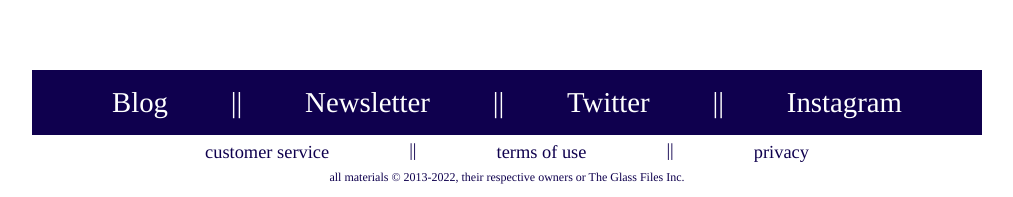
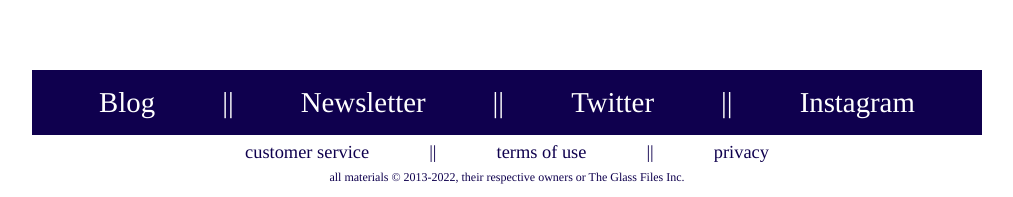
Before and after one commit to brighta19/theglassfiles-svelte, a Svelte app: page / in a window 1280 px wide. Shown: the part 1023-1220 px from the top of the page, without its empty margins (133-1146 px from the left). Built offline with nearby package versions, Linux system fonts and the light colour scheme.

Commit message:
more accessible links

```diff
--- a/public/global.css
+++ b/public/global.css
@@ -67,6 +67,11 @@ a:hover {
 	font-weight: bold;
 }
 
+a:focus, button:focus, .focusable:focus {
+	outline: 2px solid #00aaff;
+	outline-offset: 2px;
+}
+
 label {
 	display: block;
 }
--- a/public/index.html
+++ b/public/index.html
@@ -9,6 +9,7 @@
 	<link rel="dns-prefetch" href="https://s3.amazonaws.com">
 	<link rel="dns-prefetch" href="https://www.youtube-nocookie.com">
 	<meta name="description" content="a tgf app">
+	<meta name="theme-color" content="#860038">
 	<link rel="manifest" type="application/manifest+json" href="site.webmanifest">
 
 	<title>a tgf app</title>
--- a/src/App.svelte
+++ b/src/App.svelte
@@ -8,11 +8,6 @@
 	import ItemPreviewModal from "./ItemPreviewModal.svelte";
 
 	let items = [];
-
-	onMount(async () => {
-		items = await (await fetch("items.json")).json();
-	});
-
 	let previewedItem = null;
 	let showItemPreviewModal = false;
 	let showDescription = false;
@@ -27,6 +22,10 @@
 			document.body.style.overflowY = "overlay";
 		}
 	}
+
+	onMount(async () => {
+		items = await (await fetch("items.json")).json();
+	});
 
 	function onItemClick(event) {
 		previewedItem = event.detail;
--- a/src/Footer.svelte
+++ b/src/Footer.svelte
@@ -1,18 +1,18 @@
 <footer>
     <nav class="block-1 blue-bg">
         <p><a href="/">Blog</a></p>
-        <span>||</span>
+        ||
         <p><a href="/">Newsletter</a></p>
-        <span>||</span>
+        ||
         <p><a href="/">Twitter</a></p>
-        <span>||</span>
+        ||
         <p><a href="/">Instagram</a></p>
     </nav>
     <nav class="block-2 blue">
         <p><a href="/">customer service</a></p>
-        <span>||</span>
+        ||
         <p><a href="/">terms of use</a></p>
-        <span>||</span>
+        ||
         <p><a href="/">privacy</a></p>
     </nav>
     <p class="copyright blue">all materials &copy; 2013-2022, their respective owners or The Glass Files Inc.</p>
@@ -27,14 +27,15 @@
         display: inline-block;
         text-decoration: none;
         height: max-content;
+        padding: 0 60px;
     }
     a:hover {
         text-decoration: underline;
     }
     .block-1 {
         display: flex;
-        justify-content: space-between;
-        padding: 16px 80px;
+        justify-content: space-evenly;
+        padding: 16px 0;
         color: #ffffff;
         font-size: 1.8rem;
     }
@@ -45,14 +46,13 @@
     .block-2 {
         display: flex;
         justify-content: center;
-        padding: 5px 10px;
+        padding: 0 10px;
         font-size: 1.15rem;
-        margin: 0 auto;
+        margin: 7px 0;
     }
     .block-2 a {
         color: inherit;
         font-size: 1.15rem;
-        padding: 2px 80px;
     }
     .block-1 a:hover {
         text-decoration: underline;
--- a/src/ItemGrid.svelte
+++ b/src/ItemGrid.svelte
@@ -14,6 +14,7 @@
 
 <div class="items" style="--template-columns: {templateColumns}; --gap: {gap}">
     {#if items.length === 0}
+        <!-- Display skeleton screen -->
         {#each (new Array(Number(placeholders))) as _i}
             <ItemThumbnailPlaceholder />
         {/each}
--- a/src/ItemPreview.svelte
+++ b/src/ItemPreview.svelte
@@ -47,4 +47,7 @@
         width: var(--width);
         height: var(--height);
     }
+    a {
+        display: inline-block;
+    }
 </style>
--- a/src/ItemThumbnail.svelte
+++ b/src/ItemThumbnail.svelte
@@ -25,16 +25,21 @@
     function urlFromTag(tag) {
         return `https://www.theglassfiles.com/browse/tags?q=${tag}`;
     }
+
+    function onKeyDown(event) {
+        if (event.code === "Enter")
+            dispatch(ITEM_CLICK_EVENT, item);
+    }
 </script>
 
-<div class="item" class:red class:blue on:click={() => dispatch(ITEM_CLICK_EVENT, item)}>
+<div class="item focusable" class:red class:blue on:click={() => dispatch(ITEM_CLICK_EVENT, item)} on:keydown={onKeyDown} tabindex="0">
 	<img class="thumbnail" src={thumbnail_src} width="210" height="210" alt="Item thumbnail" />
 	<div class="tags" class:show={showTags}>
 		<p>{summary}</p>
 		<p>
 			{#each tags as tag, i}
 				{#if i !== 0} &nbsp;| {/if} <!-- Yes, i needed &nbsp; -->
-				<a href={urlFromTag(tag)} on:click|stopPropagation>{tag}</a>
+				<a href={urlFromTag(tag)} on:click|stopPropagation tabindex={showTags ? "0" : "-1"}>{tag}</a>
 			{/each}
 		</p>
 	</div>
```
Also changed, not shown: public/site.webmanifest.
